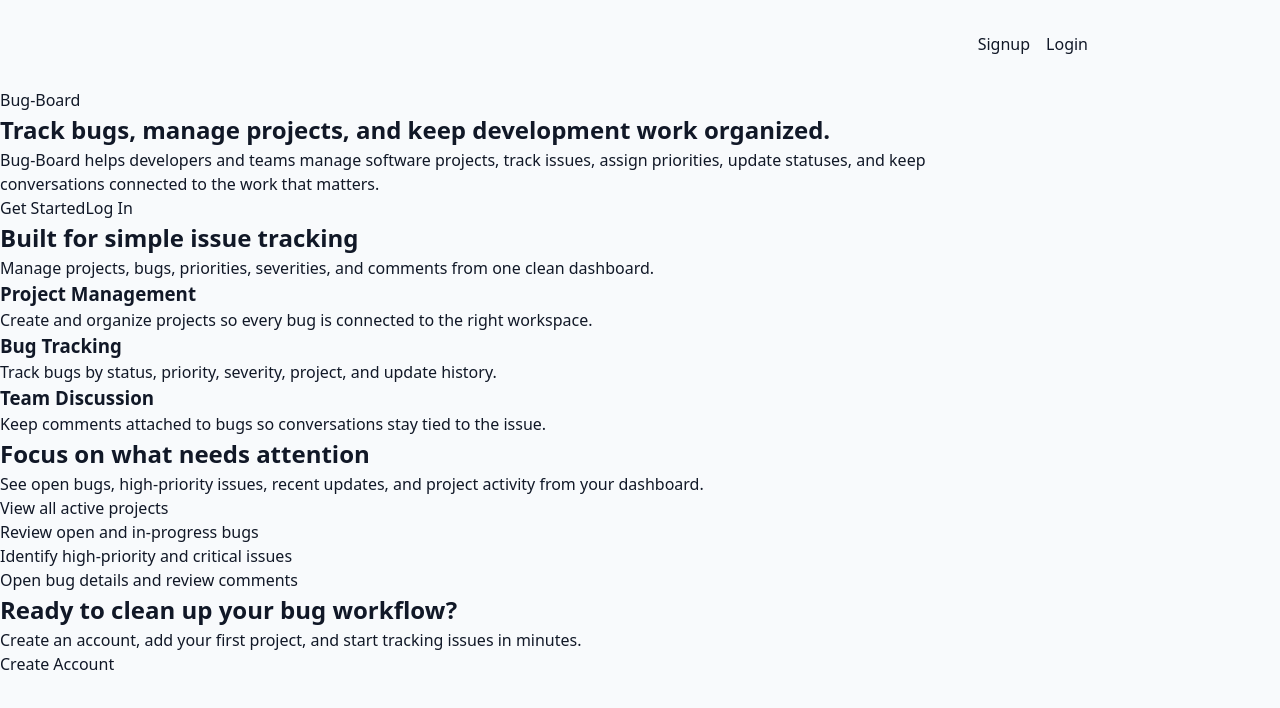
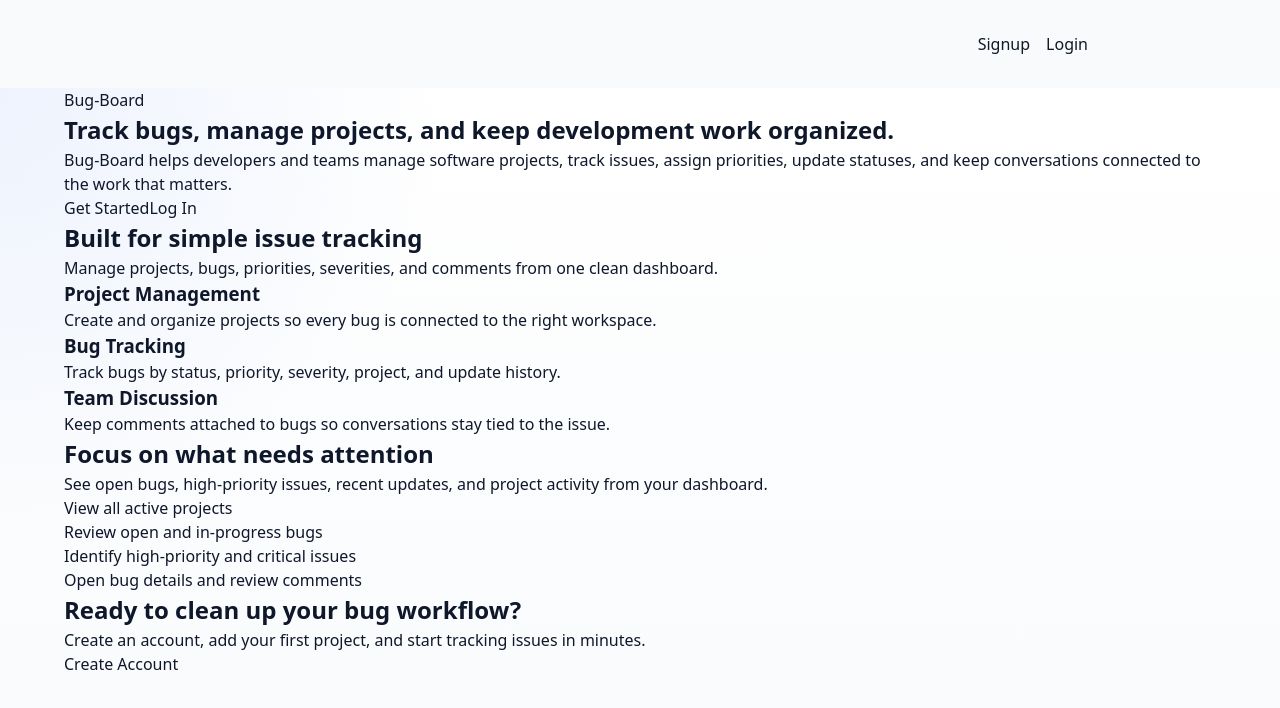
Before and after one commit to mdubelbeis/bug-board, a React (Vite) app in the folder client/: page / in a window 1280 px wide. Shown: the top 708 px of the page. Built offline with nearby package versions, Linux system fonts and the light colour scheme.

Commit message:
styles: init styles for Layouts

```diff
--- /dev/null
+++ b/client/src/pages/root/ProtectedLayout.module.css
@@ -0,0 +1,17 @@
+.appShell {
+  min-height: 100vh;
+  background: #f8fafc;
+  color: #0f172a;
+}
+
+.mainContent {
+  width: min(100% - 2rem, 72rem);
+  margin: 0 auto;
+  padding: 2rem 0 3rem;
+}
+
+@media (min-width: 768px) {
+  .mainContent {
+    padding: 2.5rem 0 4rem;
+  }
+}
--- a/client/src/pages/root/ProtectedLayout.tsx
+++ b/client/src/pages/root/ProtectedLayout.tsx
@@ -1,12 +1,13 @@
 import { Outlet } from 'react-router-dom';
 import MainNavigation from '../../components/main-navigation/MainNavigation.tsx';
+import styles from './ProtectedLayout.module.css';
 
 const ProtectedLayout = () => {
   return (
-    <div className='app-shell'>
-      {/* <Sidebar /> */}
+    <div className={styles.appShell}>
       <MainNavigation />
-      <main>
+
+      <main className={styles.mainContent}>
         <Outlet />
       </main>
     </div>
--- a/client/src/pages/root/PublicLayout.module.css
+++ b/client/src/pages/root/PublicLayout.module.css
@@ -1,4 +1,12 @@
 .main {
-  max-width: 80%;
-  background-color: var();
+  min-height: calc(100vh - 4rem);
+  background:
+    radial-gradient(circle at top left, rgba(37, 99, 235, 0.08), transparent 28rem),
+    linear-gradient(180deg, #ffffff 0%, #f8fafc 100%);
+  color: #0f172a;
 }
+
+.main > * {
+  width: min(100% - 2rem, 72rem);
+  margin-inline: auto;
+}
```
